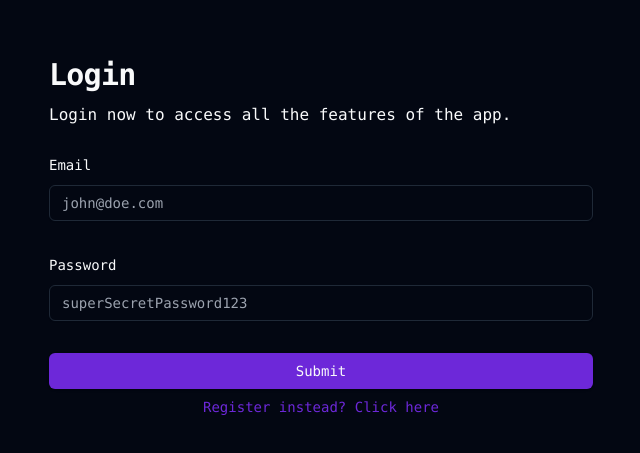
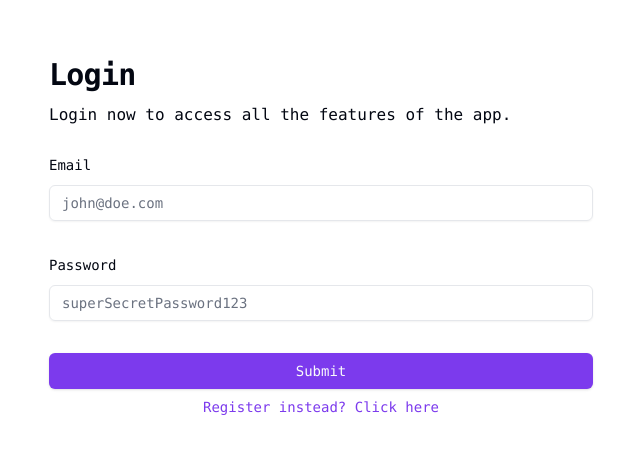
Before and after one commit to VallenDraa/social-media-next-js, a Next.js app: page /auth/login in a window 1280 px wide. Shown: the part 159-612 px from the top of the page, without its empty margins (319-959 px from the left). Built offline with nearby package versions, Linux system fonts and the light colour scheme; no server answers.

Commit message:
feat: add layout for main pages and add theme chooser

```diff
--- /dev/null
+++ b/src/app/(main)/layout.tsx
@@ -0,0 +1,25 @@
+import React from 'react';
+import { ReactQueryLoader } from '@/features/shared/lib/react-query-loader';
+import { CurrentUserProfileDropdown } from '@/features/users/components/current-user-profile-dropdown';
+import { prefetchCurrentUser } from '@/features/users/query/get-current-user.query';
+import { ThemeChooser } from '@/features/shared/components/ui/theme-chooser';
+
+export default function MainLayout({
+  children,
+}: Readonly<{ children: React.ReactNode }>) {
+  return (
+    <ReactQueryLoader loaders={[prefetchCurrentUser]}>
+      <header className='flex items-center justify-between py-4 pb-2'>
+        <h1 className='text-lg font-semibold leading-7'>dotcom.</h1>
+
+        <div className='flex items-center justify-end gap-4'>
+          <ThemeChooser />
+
+          <CurrentUserProfileDropdown />
+        </div>
+      </header>
+      <main>{children}</main>
+      <footer></footer>
+    </ReactQueryLoader>
+  );
+}
--- /dev/null
+++ b/src/app/(main)/page.tsx
@@ -0,0 +1,3 @@
+export default function Home() {
+  return <p>Hello world</p>;
+}
--- a/src/app/layout.tsx
+++ b/src/app/layout.tsx
@@ -15,7 +15,7 @@ export default function RootLayout({
 }: Readonly<{ children: React.ReactNode }>) {
   return (
     <html lang='en' suppressHydrationWarning>
-      <body className='dark font-mono'>
+      <body className='font-mono'>
         <AppProviders>
           <div className='mx-auto w-full max-w-xl px-4'>{children}</div>
           <Toaster richColors position='bottom-center' closeButton />
--- a/src/app/page.tsx
+++ /dev/null
@@ -1,11 +0,0 @@
-import { ReactQueryLoader } from '@/features/shared/lib/react-query-loader';
-import { CurrentUserProfileDropdown } from '@/features/users/components/current-user-profile-dropdown';
-import { prefetchCurrentUser } from '@/features/users/query/get-current-user.query';
-
-export default function Home() {
-  return (
-    <ReactQueryLoader loaders={[prefetchCurrentUser]}>
-      <CurrentUserProfileDropdown />
-    </ReactQueryLoader>
-  );
-}
--- a/src/features/shared/components/app-providers.tsx
+++ b/src/features/shared/components/app-providers.tsx
@@ -29,7 +29,12 @@ export function AppProviders(props: AppProvidersProps) {
   return (
     <QueryClientProvider client={queryClient}>
       {env.NEXT_PUBLIC_APP_ENV === 'development' && <ReactQueryDevtools />}
-      <ThemeProvider enableSystem defaultTheme='system' themes={themes}>
+      <ThemeProvider
+        attribute='class'
+        enableSystem
+        defaultTheme='system'
+        themes={themes}
+      >
         {props.children}
       </ThemeProvider>
     </QueryClientProvider>
--- /dev/null
+++ b/src/features/shared/components/ui/theme-chooser.tsx
@@ -0,0 +1,64 @@
+'use client';
+
+import React from 'react';
+import { DesktopIcon, MoonIcon, SunIcon } from '@radix-ui/react-icons';
+import { useTheme } from 'next-themes';
+import {
+  DropdownMenu,
+  DropdownMenuContent,
+  DropdownMenuItem,
+  DropdownMenuTrigger,
+} from './dropdown-menu';
+import { Button } from './button';
+import { Skeleton } from './skeleton';
+
+export function ThemeChooser() {
+  const [mounted, setMounted] = React.useState(false);
+  const { theme, setTheme } = useTheme();
+
+  // UseEffect only runs on the client, so now we can safely show the UI
+  React.useEffect(() => {
+    setMounted(true);
+  }, []);
+
+  if (!mounted) {
+    return <Skeleton className='h-9 w-9' />;
+  }
+
+  return (
+    <DropdownMenu>
+      <DropdownMenuTrigger asChild>
+        <Button variant='ghost' className='w-9 px-0'>
+          {theme === 'light' && <SunIcon className='h-5 w-5' />}
+          {theme === 'dark' && <MoonIcon className='h-5 w-5' />}
+          {theme === 'system' && <DesktopIcon className='h-5 w-5' />}
+
+          <span className='sr-only'>Toggle theme</span>
+        </Button>
+      </DropdownMenuTrigger>
+      <DropdownMenuContent align='end'>
+        <DropdownMenuItem
+          onClick={() => {
+            setTheme('light');
+          }}
+        >
+          Light
+        </DropdownMenuItem>
+        <DropdownMenuItem
+          onClick={() => {
+            setTheme('dark');
+          }}
+        >
+          Dark
+        </DropdownMenuItem>
+        <DropdownMenuItem
+          onClick={() => {
+            setTheme('system');
+          }}
+        >
+          System
+        </DropdownMenuItem>
+      </DropdownMenuContent>
+    </DropdownMenu>
+  );
+}
```
Also changed, not shown: 1 other file (tests, documents, lock files or other folders).
